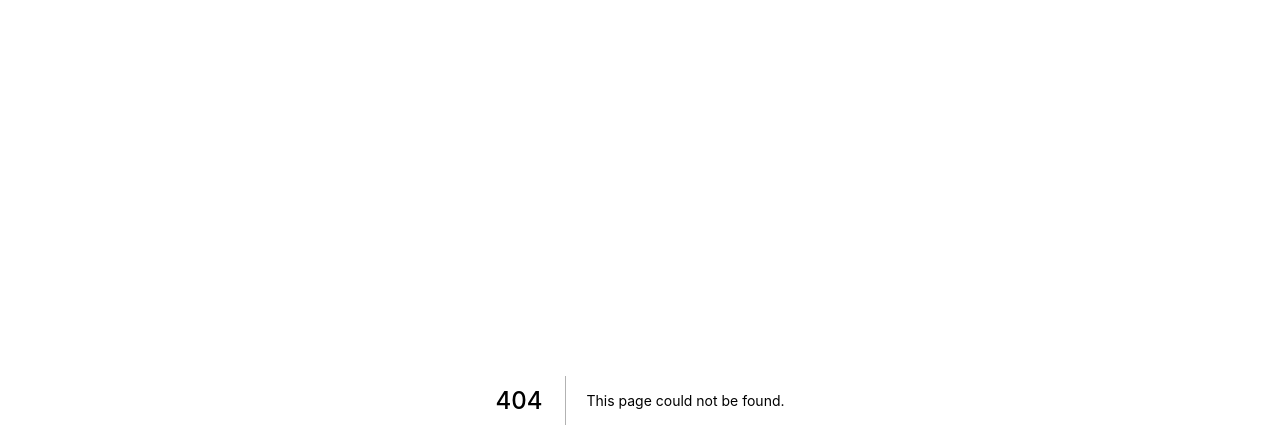
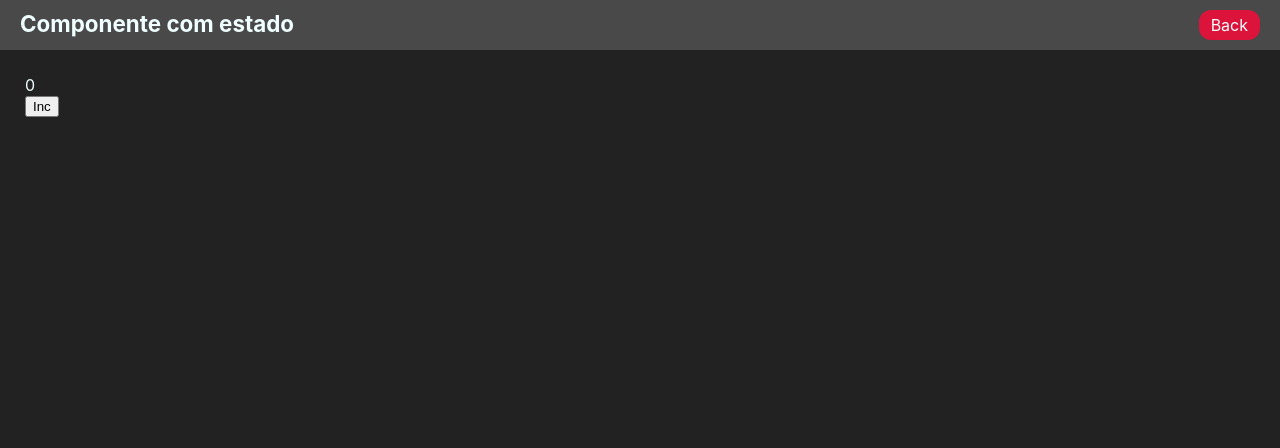
Before and after one commit to gabriel-saraiva-flooxai/react-6-next-fundamentals, a Next.js app: page /estado in a window 1280 px wide. Before the commit this address had no page. Shown: the top 448 px of the page. Built offline with nearby package versions, Linux system fonts and the light colour scheme.

Commit message:
feat: stateful component

```diff
--- /dev/null
+++ b/src/pages/estado.jsx
@@ -0,0 +1,22 @@
+import { useState } from "react";
+import Layout from "../components/Layout";
+
+export default function Estado() {
+
+    // const state = useState(0)
+    // let num = state[0]
+    // let altNum = state[1]
+
+    const [num, setNum] = useState(0)
+
+    function inc() {
+        setNum(num + 1)
+    }
+
+    return(
+        <Layout titulo="Componente com estado">
+            <div>{num}</div>
+            <button onClick={inc}>Inc</button>
+        </Layout>
+    )
+}
--- a/src/pages/index.jsx
+++ b/src/pages/index.jsx
@@ -15,6 +15,7 @@ export default function Inicio() {
       <Navegador texto="Drip" desatino="/drip" cor="#670bbd"/>
       <Navegador texto="Navegação #01" desatino="/navegacao/" cor="#c50f70"/>
       <Navegador texto="Navegação #02" desatino="/cliente/SP-Santos/123" cor="blue"/>
+      <Navegador texto="Stateful component" desatino="/estado" cor="purple"/>
     </div>
   )
 }
```
